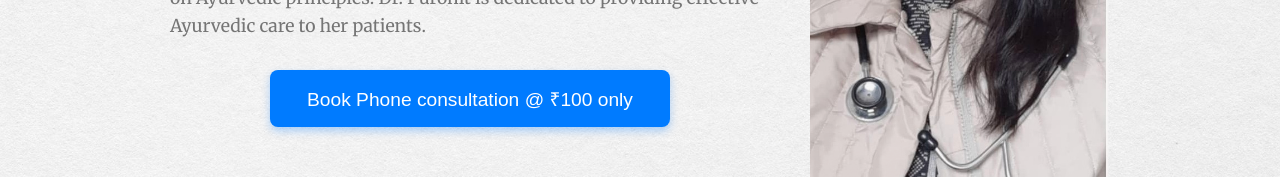
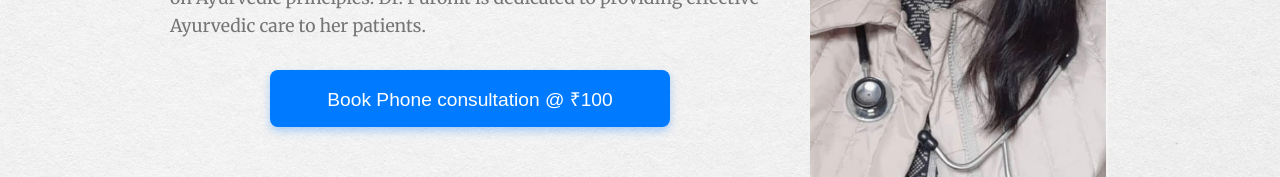
Before and after one commit to KevinParker30/appointment-webApp, a React (Create React App) app: page / in a window 1280 px wide. Shown: the part 583-760 px from the top of the page. Built offline with nearby package versions, Linux system fonts and the light colour scheme.

Commit message:
Fixed DoctorProfile btn text

```diff
--- a/src/components/DoctorProfile.jsx
+++ b/src/components/DoctorProfile.jsx
@@ -17,7 +17,7 @@ function DoctorProfile() {
         Dr. Purohit is dedicated to providing effective Ayurvedic care to her patients.
         </p>
         <button className="appointment-btn" onClick={scrollToForm}>
-         Book Phone consultation @ ₹100 only
+         Book Phone consultation @ ₹100
         </button>
       </div>
       <div className="doctor-image-container">
```
